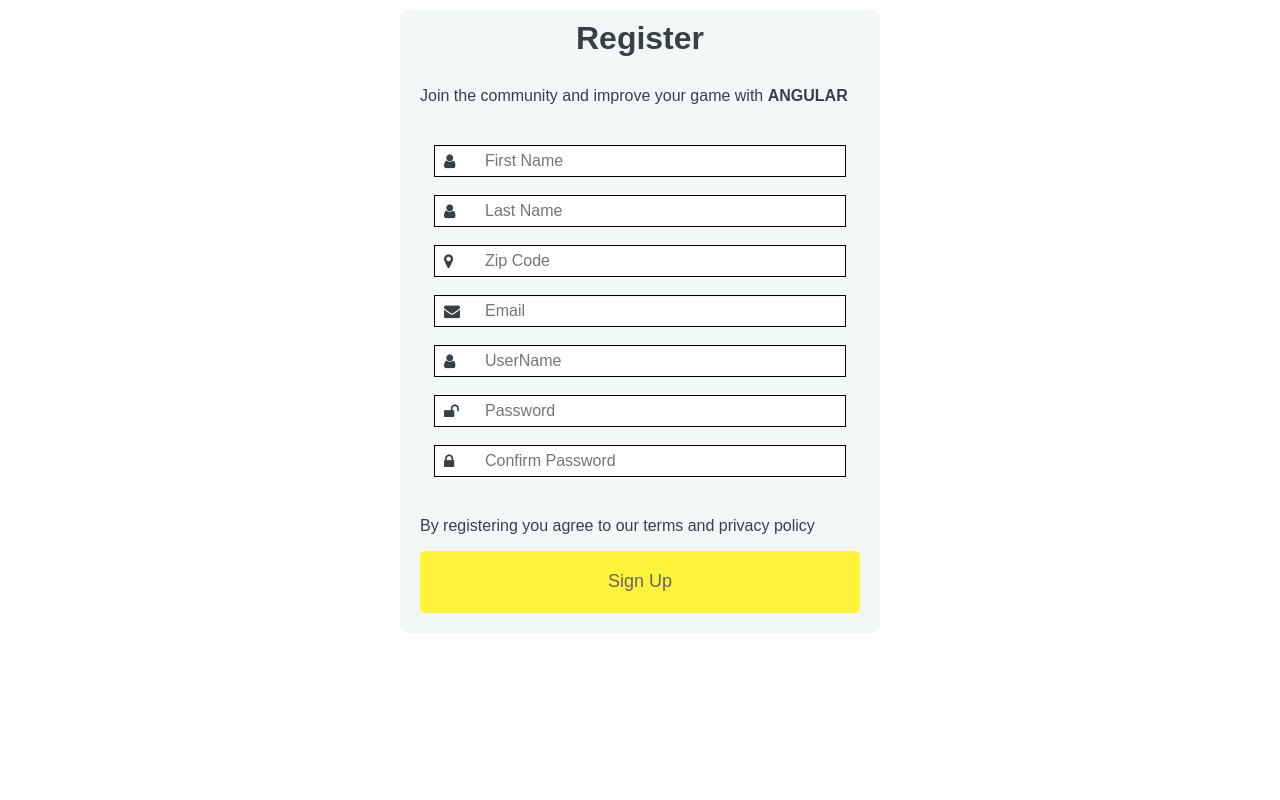
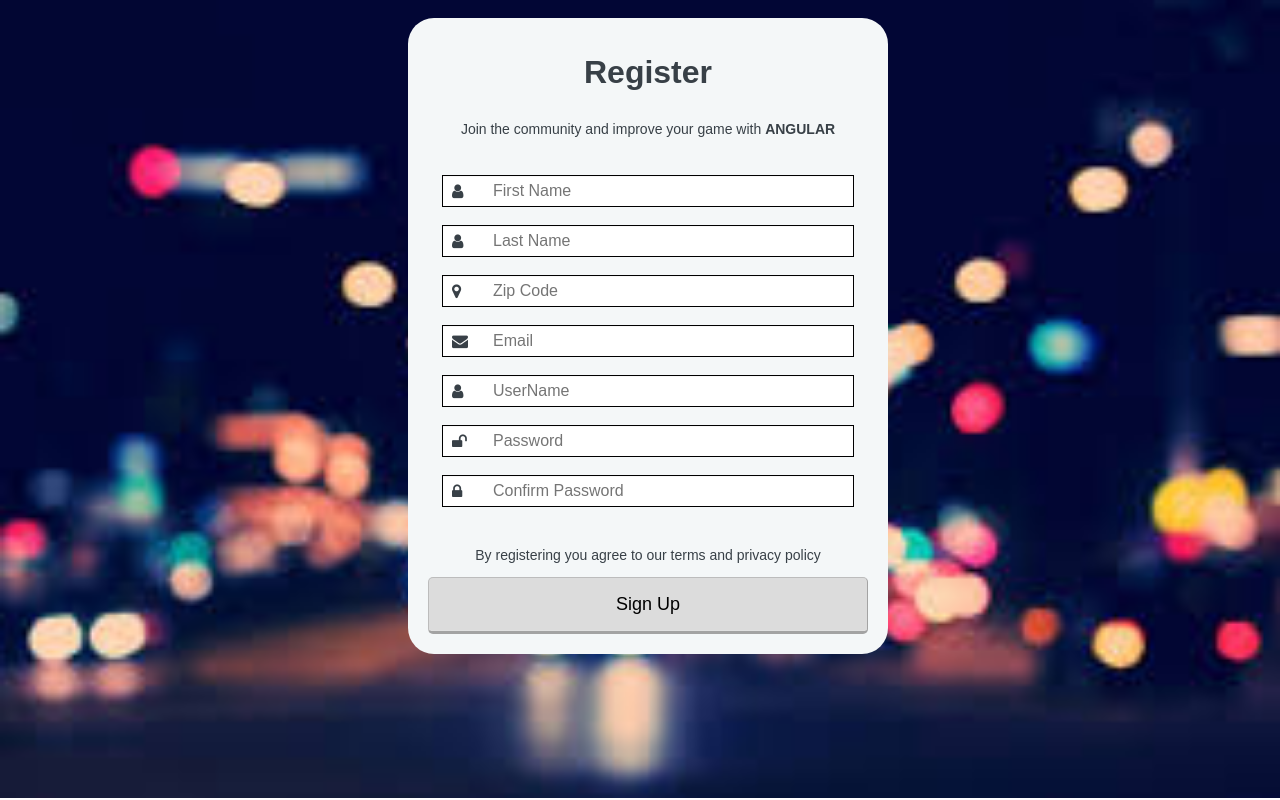
Before and after one commit to THARAKS/register-form-with-react, a React app: page / in a window 1280 px wide. Built offline with nearby package versions, Linux system fonts and the light colour scheme.

Commit message:
added background image

```diff
--- a/package.json
+++ b/package.json
@@ -35,7 +35,9 @@
     "clean-webpack-plugin": "^0.1.19",
     "copy-webpack-plugin": "^4.5.1",
     "css-loader": "^0.28.11",
+    "file-loader": "^1.1.11",
     "style-loader": "^0.20.3",
+    "url-loader": "^1.0.1",
     "webpack": "^4.4.1",
     "webpack-cli": "^2.0.13"
   }
--- a/src/assests/css/style.css
+++ b/src/assests/css/style.css
@@ -3,23 +3,32 @@
     -webkit-box-sizing: border-box;
     box-sizing: border-box;
   }
+  html{
+    overflow: hidden;
+  }
 
   body {
     font-family: 'Nunito', sans-serif;
     color: #384047;
+    overflow: hidden;
   }
-
+  p{
+    font-family: sans-serif;
+    font-style: unset;
+    font-size: 14px;
+    text-align: center;
+  }
   form {
     max-width: 300px;
     margin: 10px auto;
     padding: 10px 20px;
     background: #f4f7f8;
-    border-radius: 8px;
+    border-radius: 26px;
 
   }
 
   h1 {
-    margin: 0 0 30px 0;
+    margin: 26px 0 30px 0;
     text-align: center;
   }
 
@@ -48,7 +57,7 @@
 
 
   button {
-    padding: 19px 39px 18px 39px;
+    padding: 16PX;
     color: black;
     background-color:rgb(255, 242, 59) ;
     font-size: 18px;
@@ -56,10 +65,10 @@
     font-style: normal;
     border-radius: 5px;
     width: 100%;
-    border: 1px solid rgb(255, 242, 59);
     border-width: 1px 1px 3px;
     box-shadow: 0 -1px 0 rgba(255,255,255,0.1) inset;
     margin-bottom: 10px;
+    cursor: pointer;
   }
 
   fieldset {
@@ -103,8 +112,8 @@
 } */
 button:disabled,
 button[disabled]{
-  color: #666666;
   cursor: not-allowed;
+  background-color: gainsboro;
 
 }
 
@@ -114,6 +123,28 @@ form input.error {
   float:right; */
 }
 
+
+.custumBack
+{
+  background: url(images/bg1.jpg) no-repeat;
+  width: 100%;
+  height:auto;
+  background-size: cover;
+
+}
+input {
+  -webkit-transition: all 0.30s ease-in-out;
+  -moz-transition: all 0.30s ease-in-out;
+  -ms-transition: all 0.30s ease-in-out;
+  -o-transition: all 0.30s ease-in-out;
+  outline: none;
+}
+
+input:focus {
+  box-shadow: 0 0 5px rgba(81, 203, 238, 1);
+
+  border: 1px solid rgba(81, 203, 238, 1);
+}
 .errorMessage
 {
   width: 80%;
--- a/src/index.html
+++ b/src/index.html
@@ -7,7 +7,7 @@
     <link rel="stylesheet" href="https://cdnjs.cloudflare.com/ajax/libs/font-awesome/4.7.0/css/font-awesome.min.css">
     <title>React-User-Registration-form</title>
 </head>
-<body>
+<body class="custumBack">
 <div id="root">
 
 </div>
--- a/src/js/components/RegisterForm.js
+++ b/src/js/components/RegisterForm.js
@@ -108,7 +108,7 @@ class RegisterForm extends Component {
       }
   render() {
     return (
-      <div>
+      <div >
         <form name="registerForm" onSubmit={this.handleSubmit}>
           <h1>Register</h1>
           <p>Join the community and improve your game with <b> ANGULAR </b></p>
@@ -138,7 +138,7 @@ class RegisterForm extends Component {
             </div>
             <div className="input-container">
 			      <i className="fa fa-map-marker iconPos"></i>
-            <input type="password"
+            <input type="text"
              id="zipCode"
             name="zipCode"
             placeholder="Zip Code"
--- a/webpack.config.js
+++ b/webpack.config.js
@@ -19,7 +19,18 @@ module.exports ={
             {
               test: /\.css$/,
               use: [ 'style-loader', 'css-loader' ]
-            }
+            },
+            {
+                test: /\.(png|jpg|gif)$/,
+                use: [
+                  {
+                    loader: 'url-loader',
+                    options: {
+                        fallback: 'responsive-loader'
+                    }
+                  }
+                ]
+              }
 
           ]
     },
```
Also changed, not shown: src/assests/css/images/bg1.jpg (added), 1 other file.
